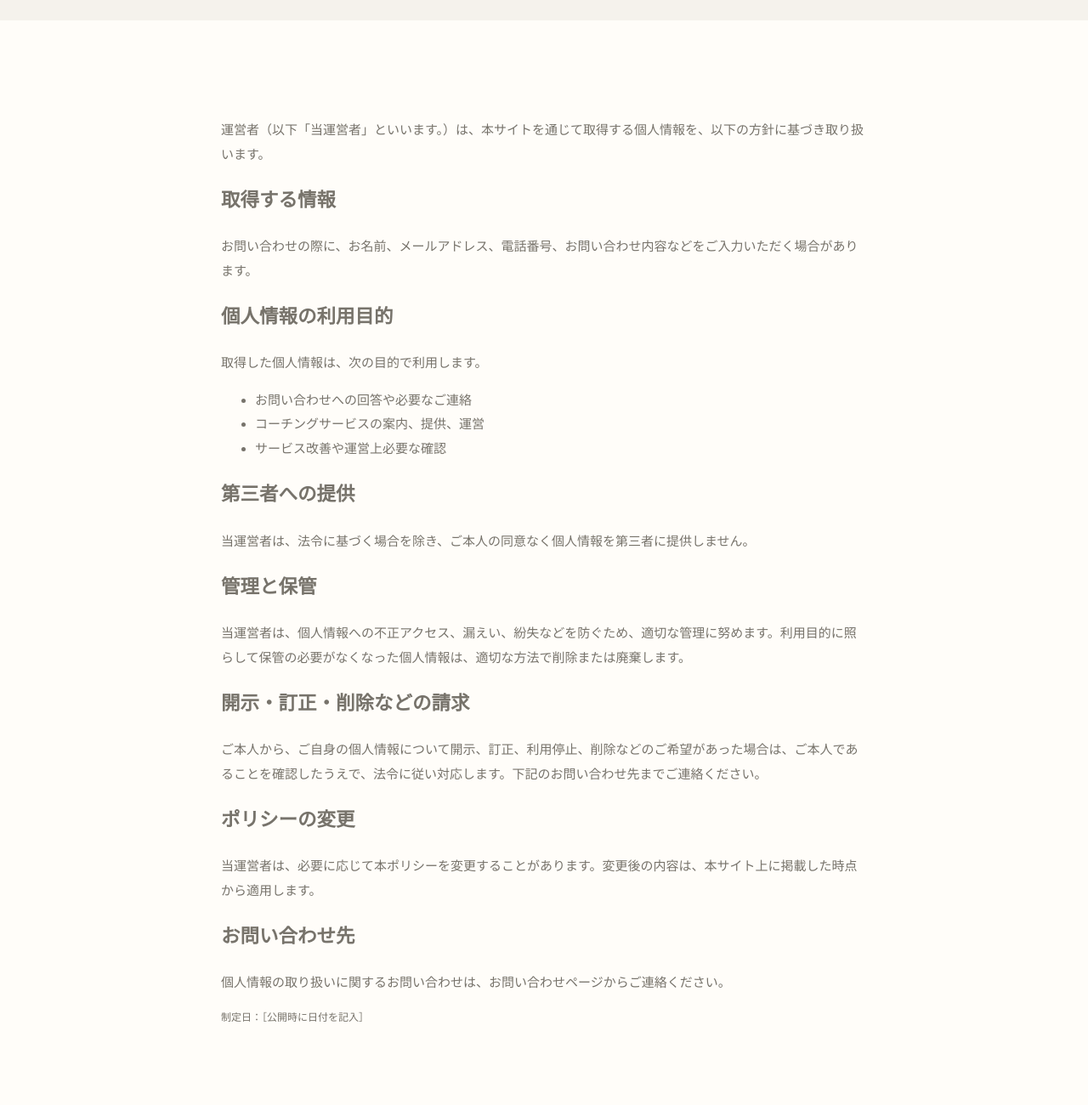
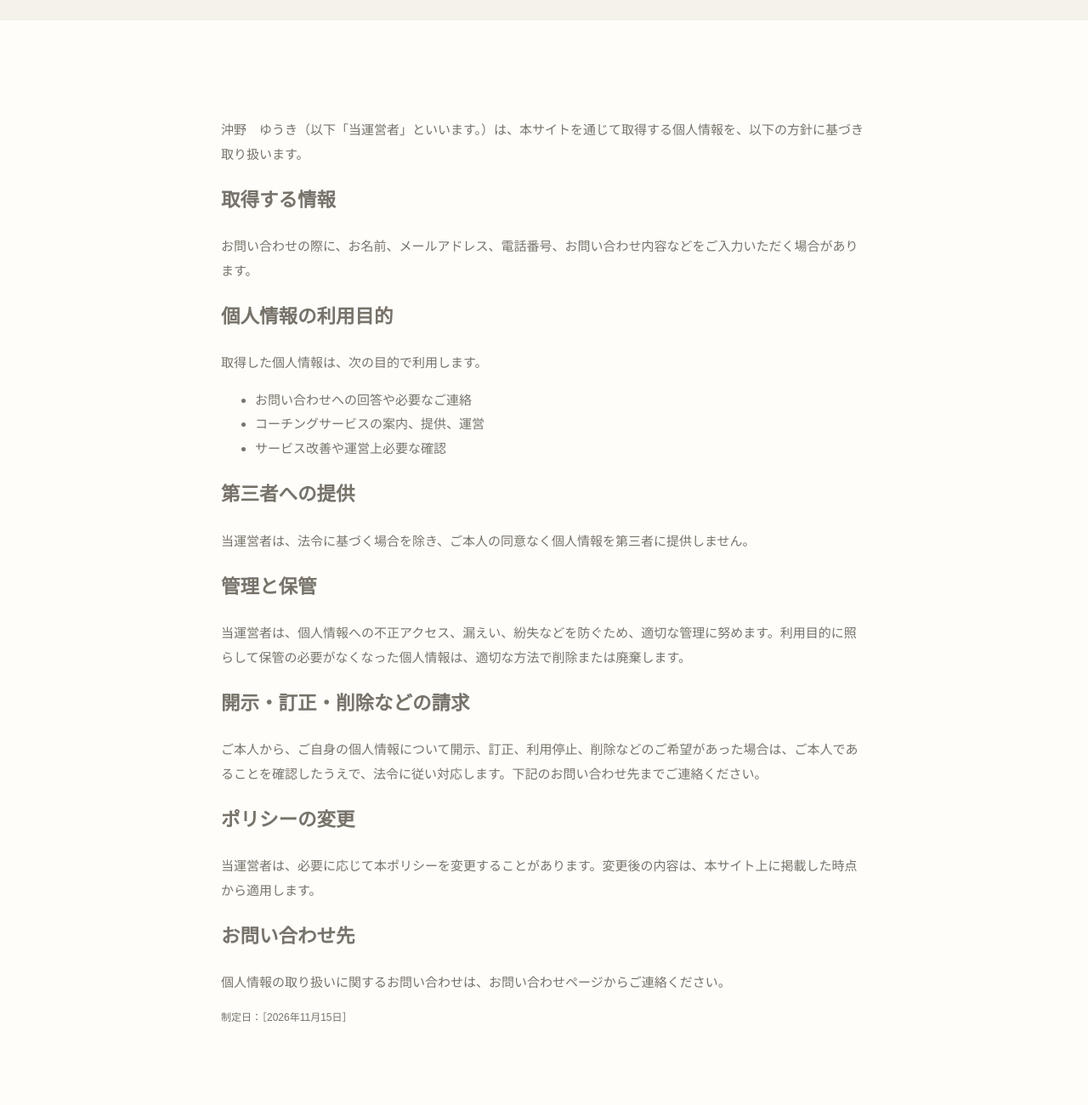
Before and after one commit to hi-me-yu/coaching_HP, a plain HTML site: page privacy.html in a window 1280 px wide. Shown: the part 340-1640 px from the top of the page at 85% size. Drawn offline with Linux system fonts and the light colour scheme.

Commit message:
Add files via upload

```diff
--- a/privacy.html
+++ b/privacy.html
@@ -31,7 +31,7 @@
         <section class="section">
             <div class="section__inner narrow section__body">
                 <p>
-                    運営者（以下「当運営者」といいます。）は、本サイトを通じて取得する個人情報を、以下の方針に基づき取り扱います。
+                    沖野　ゆうき（以下「当運営者」といいます。）は、本サイトを通じて取得する個人情報を、以下の方針に基づき取り扱います。
                 </p>
 
                 <h2>取得する情報</h2>
@@ -72,7 +72,7 @@
                     個人情報の取り扱いに関するお問い合わせは、<a href="contact.html">お問い合わせページ</a>からご連絡ください。
                 </p>
 
-                <p class="note">制定日：［公開時に日付を記入］</p>
+                <p class="note">制定日：［2026年11月15日］</p>
             </div>
         </section>
     </main>
```
